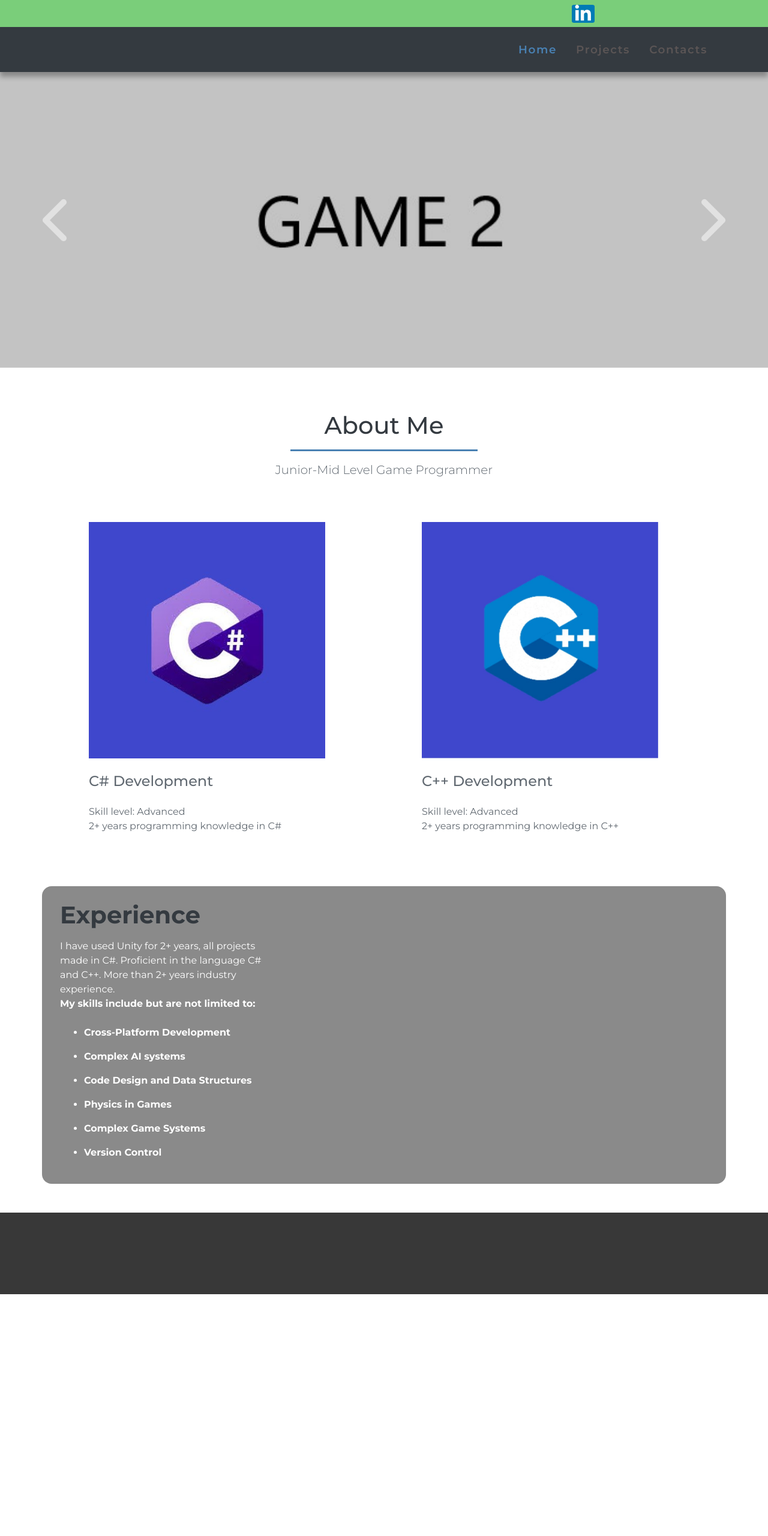
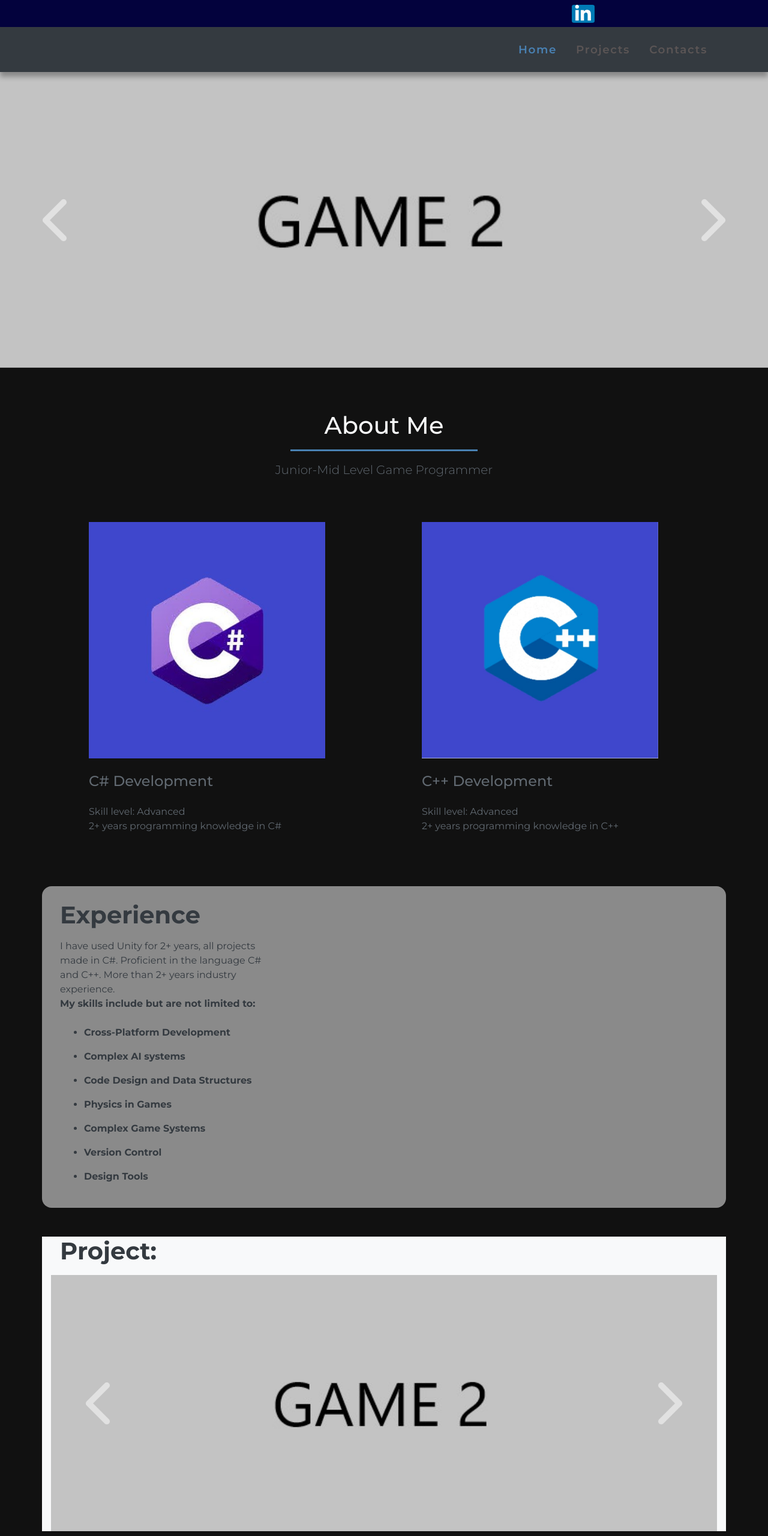
Before and after one commit to SaRtHaK-Sa-xena/SaRtHaK-Sa-xena.github.io, a plain HTML site: page index.html in a window 1280 px wide. Shown: the whole page at 60% size. Before the commit the page ends 2205 px from the top, so only its background shows below. Drawn offline with Linux system fonts and the light colour scheme.

Commit message:
Update Projects Page
Adding Projects Page.

```diff
--- a/css/style.css
+++ b/css/style.css
@@ -3,12 +3,13 @@ body {
   overflow-x: hidden;
   font-family: 'Montserrat', sans-serif;
   color: #616971;
+  background-color: rgb(17, 17, 17);
 }
 
 /*============= TOP BAR HEADER =============*/
 
 .top-bar{
-  background: #7ace7a;
+  background: #03023d;
   height: 2.8rem;
   padding: .5rem 0;
 }
@@ -78,6 +79,12 @@ footer .svg-inline--fa{
   font-size: 2.3rem;
 }
 
+.projectCarousel
+{
+  width: 50%;
+  margin-left: 25%;
+}
+
 /*============= NAVIGATION =============*/
 
 .navbar-brand img {
@@ -108,13 +115,30 @@ footer .svg-inline--fa{
 
 /*============= CAROUSEL =============*/
 
+#Project1{
+  box-shadow: 0 1rem 1rem rgba(0, 0, 0 .1);
+}
+
 #carousel{
   box-shadow: 0 1rem 1rem rgba(0, 0, 0 .1);
 }
 
-.carousel-inner{
+.project-inner{
   max-height: 38rem !important;
 }
+
+.project-item-next,
+.project-item-prev,
+.project-item.active{
+  transition: transform .4s ease;
+}
+
+.project-caption{
+  position: absolute;
+  top: 80%;
+  text-transform: uppercase;
+}
+
 
 /*---Change Carousel Transition Speed --*/
 
--- a/index.html
+++ b/index.html
@@ -21,9 +21,6 @@
 
 
 <body>
-
-
-
     <!-- Top Bar -->
     <div class="top-bar">
         <div class=" container">
@@ -36,8 +33,6 @@
             </div>
         </div>
     </div>
-
-
 
     <!-- End Top Bar -->
 
@@ -118,16 +113,19 @@
 
 
     <!-- Main Page Heading -->
-
+    <article>
         <div class="col-12 text-center mt-5">
-        <h1 class="text-dark pt-4">About Me</h1>
+            <h1 class="text-light pt-4">About Me</h1>
             <div class="border-top border-primary w-25 mx-auto my-3"></div>
             <p class= "lead">Junior-Mid Level Game Programmer</p>
         </div>
 
         <!-- Three Column Section -->
 
-    <article>
+        <form action="Actions">
+
+        </form>
+
         <div class="container">
 
             <div class="row my-5">
@@ -149,7 +147,6 @@
             </div>
 
         </div>
-    </article>
 
     <!-- Start Two Column Section -->
 
@@ -157,26 +154,30 @@
             <div class="row py-4">
                 <div class="col-lg-4 mb-4 my-lg-auto">
                     <h1 class="text-dark font-weight-bold mb-3">Experience</h1>
-                <p class="mb-4">
+                    <p class="mb-4 text-dark">
                     I have used Unity for 2+ years, all projects made in C#. Proficient
                      in the language C# and C++. More than 2+ years industry experience.
                      <br><b>My skills include but are not limited to: </br>
                     </p>
-                <ul class="pt-0">
+                    <ul class="pt-0 text-dark">
                         <li><p>Cross-Platform Development</p></li>
                         <li><p>Complex AI systems</p></li>
                         <li><p>Code Design and Data Structures</p></li>
                         <li><p>Physics in Games</p></li>
                         <li><p>Complex Game Systems</p></li>
-                    <li><p>Version Control</p></li></b>
+                        <li><p>Version Control</p></li>
+                        <li><p>Design Tools</p></li>
+                        </b>
                     </ul>
+                </div>
+            </div>
+        </div>
+    </article>
 
-            </div>
+    <!-- End Two Column Section -->
 
 
-        </div>
-    </div>
-    <!-- End Two Column Section -->
+
 
 
     <!-- Start Jumbotron -->
@@ -184,16 +185,51 @@
 
 
     <!-- Start Footer -->
-    <footer>
-        <div class="container">
-            <div class="row text-light text-center py-4 justify-content-center">
-                <div class="col-sm-10 col-md-8 col-lg-6">
-                    <img src="" alt="">
+    <!-- Project Display Page -->
+        <div class="container bg-light">
+            <div class="row">
+                <div class="col-lg-2">
+                    <h1 class="text-dark font-weight-bold mb-3">Project:</h1>
                 </div>
             </div>
         </div>
-    </footer>
+        <div class="container bg-light" id="projectCarousel">
+            <div id="projects-carousel" class="carousel slide" data-ride="carousel" data-interval="5500">
+
+                <!-- Carousel Content -->
+                <div class="carousel-inner mb-4 ">
+                    <div class="carousel-item active">
+                        <img src="img/carousel/1.jpg" alt="" class="w-100">
+                    </div>
+
+                    <div class="carousel-item">
+                        <img src="img/carousel/2.jpg" alt="" class="w-100">
+                    </div>
+
+                    <div class="carousel-item">
+                        <img src="img/carousel/3.jpg" alt="" class="w-100">
+                    </div>
+                </div>
+                <!-- End Carousel Content -->
+
+
+                <!-- Previous & Next Buttons -->
+                <a href="#projects-carousel" class="carousel-control-prev" role="button"
+                    data-slide="prev">
+                    <span class="fas fa-chevron-left fa-5x"></span>
+                </a>
+
+                <a href="#projects-carousel" class="carousel-control-next" role="button"
+                    data-slide="next">
+                    <span class="fas fa-chevron-right fa-5x"></span>
+                </a>
+                <!-- End Previous & Next Buttons -->
+
+            </div>
+        </div>
+
     <!-- End Footer -->
+
 
 
     <!-- Start Socket -->
```
Lines whose indentation alone changed are shown as unchanged.
